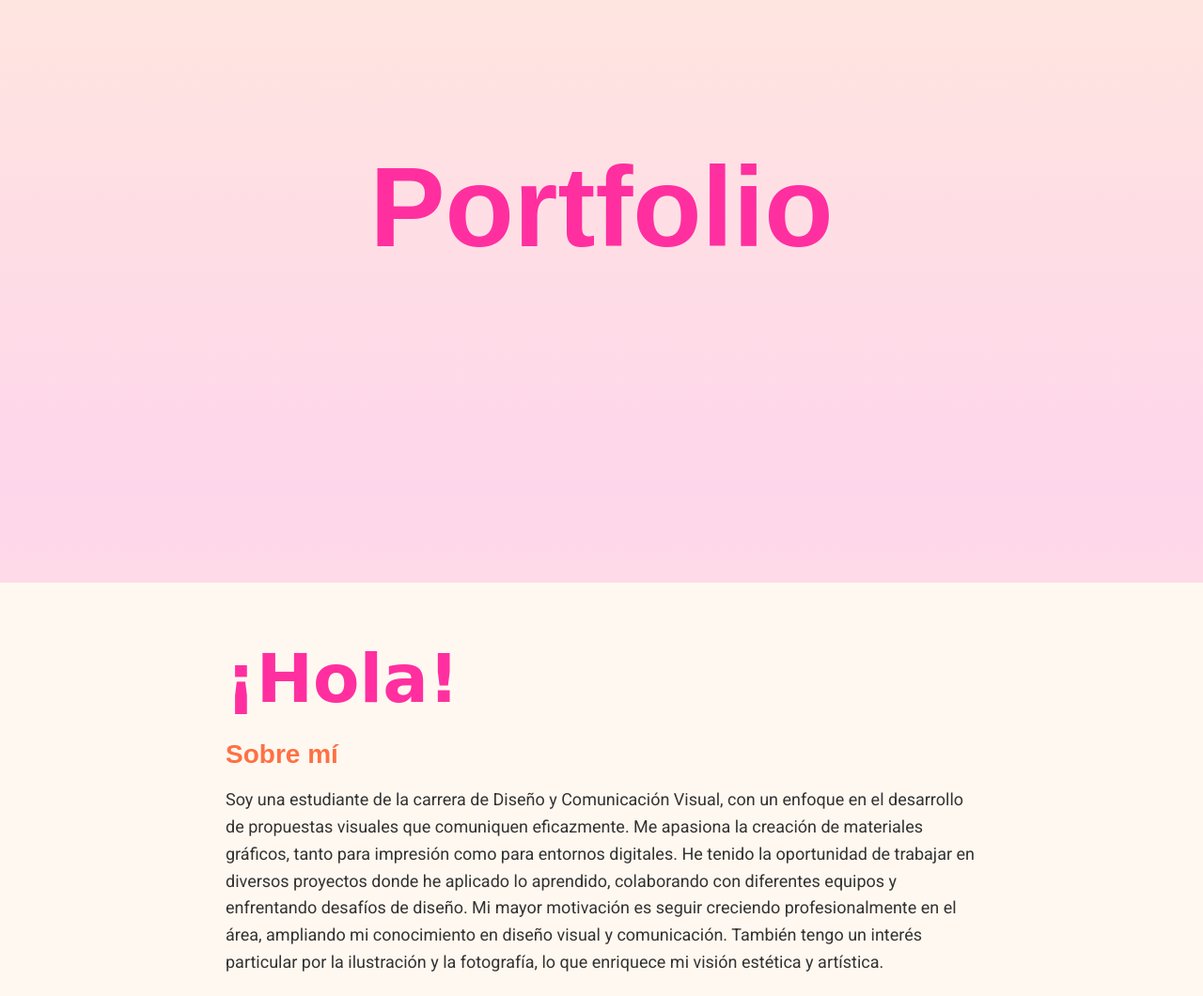
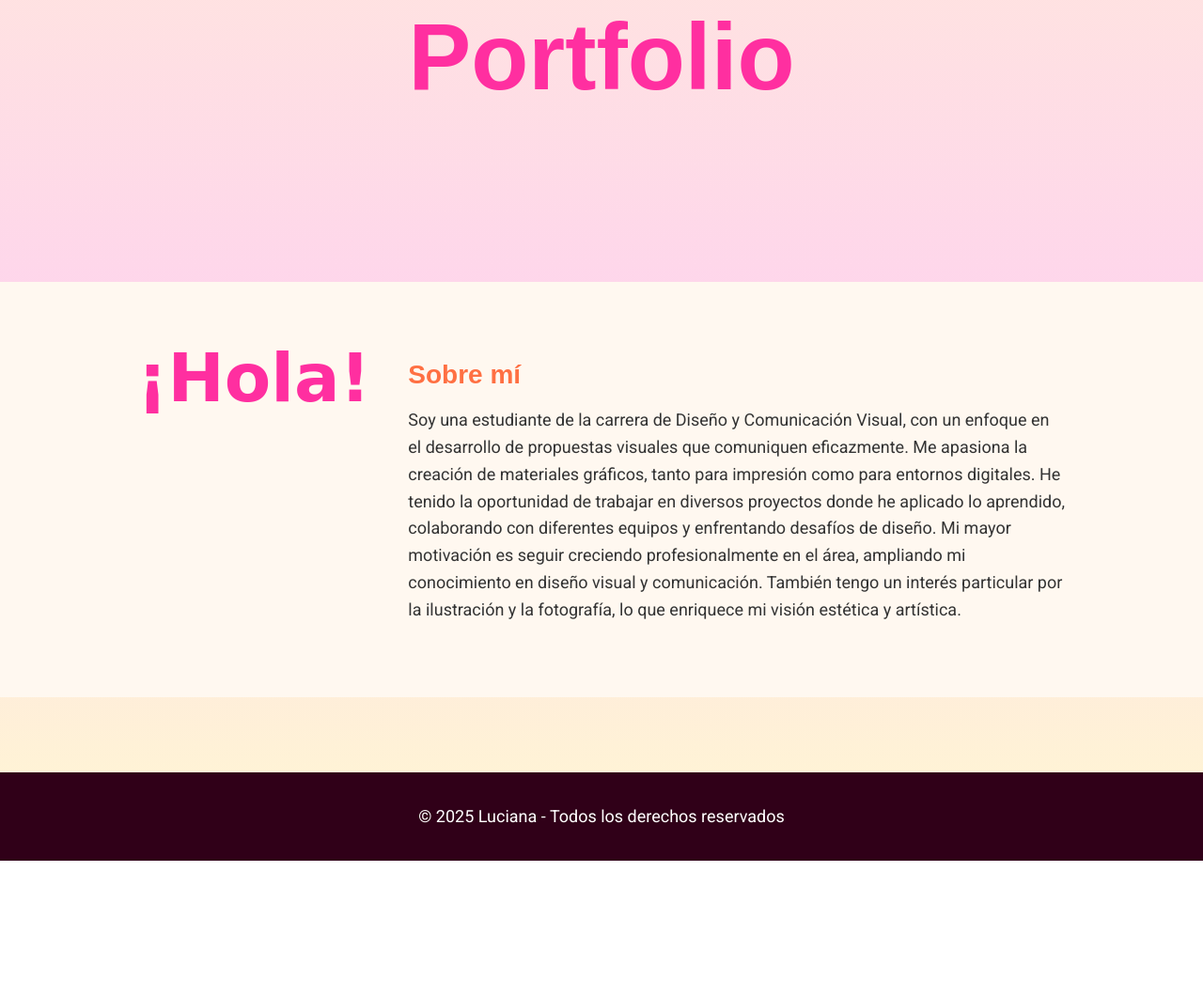
Before and after one commit to Lul1zarraga/portfolio, a plain HTML site: page index.html in a window 1280 px wide. Shown: the part 300-1360 px from the top of the page at 94% size. After the commit the page ends 1216 px from the top, so only its background shows below. Drawn offline with Linux system fonts and the light colour scheme; a web font is replaced by a local one.

Commit message:
actualizacion

```diff
--- a/estilos.css
+++ b/estilos.css
@@ -13,7 +13,7 @@ header {
   position: fixed;
   top: 0;
   width: 100%;
-  background-color: #a00068; /* fucsia oscuro */
+  background-color: #300018; /* fucsia oscuro casi negro */
   padding: 10px 20px;
   display: flex;
   justify-content: space-between;
@@ -49,7 +49,7 @@ main {
 
 /* INICIO */
 .inicio {
-  height: 100vh;
+  height: 60vh;
   display: flex;
   justify-content: center;
   align-items: center;
@@ -57,7 +57,7 @@ main {
 
 h1 {
   font-family: "tt-travels-next", sans-serif;
-  font-size: 120px;
+  font-size: 100px;
   color: #ff2fa0;
   margin: 0;
 }
@@ -70,8 +70,11 @@ h1 {
   background-color: #fff8f0;
 }
 
-.sobre-mi-texto {
-  max-width: 800px;
+.contenedor-sobre-mi {
+  display: flex;
+  gap: 40px;
+  max-width: 1000px;
+  align-items: flex-start;
 }
 
 .hola {
@@ -79,6 +82,10 @@ h1 {
   color: #ff2fa0;
   font-family: 'Meow Script', cursive;
   margin: 0;
+}
+
+.texto-sobre-mi {
+  max-width: 700px;
 }
 
 h2 {
@@ -95,9 +102,9 @@ p {
 
 /* FOOTER */
 footer {
-  background-color: #a00068; /* mismo que header */
+  background-color: #300018;
   text-align: center;
-  padding: 30px 20px;
+  padding: 15px 20px;
   color: white;
-  margin-top: 100px;
+  margin-top: 80px;
 }
--- a/index.html
+++ b/index.html
@@ -34,12 +34,14 @@
     </section>
 
     <section id="sobre-mi" class="sobre-mi">
-      <div class="sobre-mi-texto">
+      <div class="contenedor-sobre-mi">
         <h3 class="hola">¡Hola!</h3>
-        <h2>Sobre mí</h2>
-        <p>
-          Soy una estudiante de la carrera de Diseño y Comunicación Visual, con un enfoque en el desarrollo de propuestas visuales que comuniquen eficazmente. Me apasiona la creación de materiales gráficos, tanto para impresión como para entornos digitales. He tenido la oportunidad de trabajar en diversos proyectos donde he aplicado lo aprendido, colaborando con diferentes equipos y enfrentando desafíos de diseño. Mi mayor motivación es seguir creciendo profesionalmente en el área, ampliando mi conocimiento en diseño visual y comunicación. También tengo un interés particular por la ilustración y la fotografía, lo que enriquece mi visión estética y artística.
-        </p>
+        <div class="texto-sobre-mi">
+          <h2>Sobre mí</h2>
+          <p>
+            Soy una estudiante de la carrera de Diseño y Comunicación Visual, con un enfoque en el desarrollo de propuestas visuales que comuniquen eficazmente. Me apasiona la creación de materiales gráficos, tanto para impresión como para entornos digitales. He tenido la oportunidad de trabajar en diversos proyectos donde he aplicado lo aprendido, colaborando con diferentes equipos y enfrentando desafíos de diseño. Mi mayor motivación es seguir creciendo profesionalmente en el área, ampliando mi conocimiento en diseño visual y comunicación. También tengo un interés particular por la ilustración y la fotografía, lo que enriquece mi visión estética y artística.
+          </p>
+        </div>
       </div>
     </section>
   </main>
```
